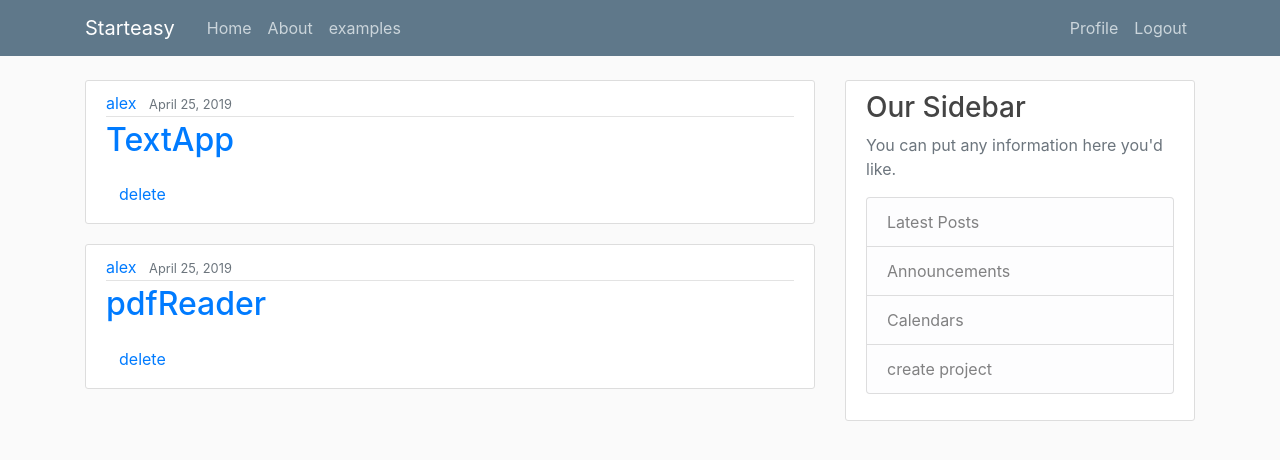
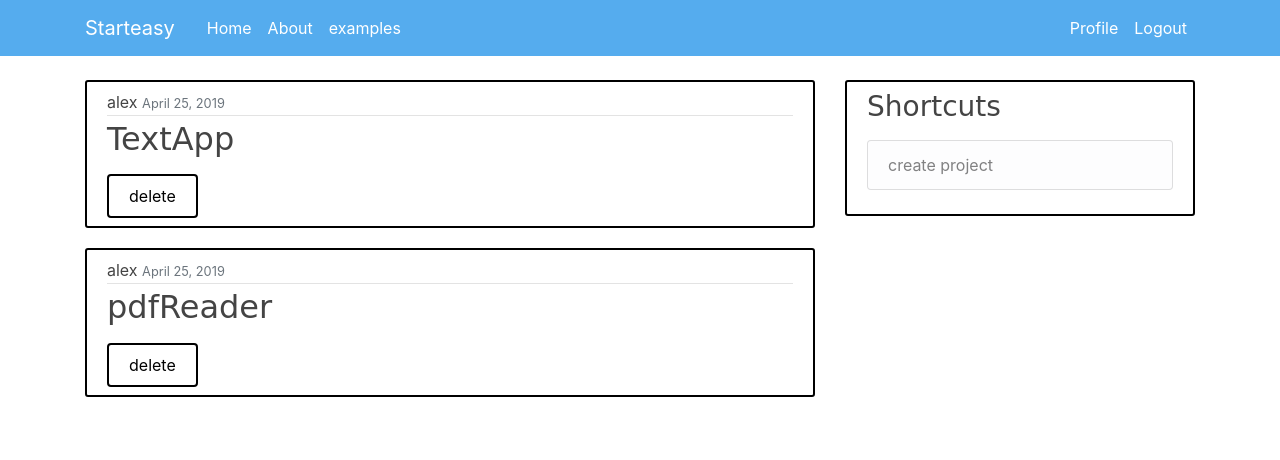
Before and after one commit to AlexSkatkov/StartEasy, a Django app: page / in a window 1280 px wide. Shown: the top 460 px of the page. Run offline with Django 3.2, Linux system fonts and the light colour scheme; a user stored in the database is signed in; data comes from the database, SQL or seed files in the repository; both versions use the stored data as it was after the commit; some libraries are stand-ins or nearby versions.

Commit message:
design fix tal gradus

```diff
--- a/project/static/project/main.css
+++ b/project/static/project/main.css
@@ -1,11 +1,12 @@
 body {
-  background: #fafafa;
+  background: #FFFFFF;
   color: #333333;
   margin-top: 5rem;
 }
 
 h1, h2, h3, h4, h5, h6 {
   color: #444444;
+  font-family: Comic Sans MS;
 }
 
 ul {
@@ -13,15 +14,15 @@ ul {
 }
 
 .bg-steel {
-  background-color: #5f788a;
+  background-color: #55ACEE;
 }
 
 .site-header .navbar-nav .nav-link {
-  color: #cbd5db;
+  color: #ffffff;
 }
 
 .site-header .navbar-nav .nav-link:hover {
-  color: #ffffff;
+  color: #dddddd;
 }
 
 .site-header .navbar-nav .nav-link.active {
@@ -34,6 +35,10 @@ ul {
   border: 1px solid #dddddd;
   border-radius: 3px;
   margin-bottom: 20px;
+  border: 2px solid black;
+  color: black;
+  padding: 8px 20px;
+  font-size: 16px;
 }
 
 .article-title {
@@ -47,6 +52,8 @@ a.article-title:hover {
 
 .article-content {
   white-space: pre-line;
+  color: #444444
+
 }
 
 .article-img {
@@ -59,6 +66,7 @@ a.article-title:hover {
   padding-bottom: 1px;
   margin-bottom: 4px;
   border-bottom: 1px solid #e3e3e3
+
 }
 
 .article-metadata a:hover {
@@ -70,6 +78,7 @@ a.article-title:hover {
   width: 25px;
   height: 25px;
   vertical-align: middle;
+
 }
 
 .account-img {
@@ -82,3 +91,18 @@ a.article-title:hover {
 .account-heading {
   font-size: 2.5rem;
 }
+
+.btn {
+  border: 2px solid black;
+  background-color: white;
+  color: black;
+  padding: 8px 20px;
+  font-size: 16px;
+  cursor: pointer;
+}
+
+/* Green */
+.success {
+  border-color: #f44336;
+  color: red;
+}
--- a/project/templates/project/base.html
+++ b/project/templates/project/base.html
@@ -61,12 +61,9 @@
         </div>
         <div class="col-md-4">
           <div class="content-section">
-            <h3>Our Sidebar</h3>
-            <p class='text-muted'>You can put any information here you'd like.
+            <h3>Shortcuts</h3>
+            <p class='text-muted'>
               <ul class="list-group">
-                <li class="list-group-item list-group-item-light">Latest Posts</li>
-                <li class="list-group-item list-group-item-light">Announcements</li>
-                <li class="list-group-item list-group-item-light">Calendars</li>
                 {% if user.is_authenticated %}
                 <a class="list-group-item list-group-item-light" href="{% url 'post_new' %}">create project</a>
                 {% endif %}
--- a/project/templates/project/home.html
+++ b/project/templates/project/home.html
@@ -4,10 +4,10 @@
         <article class="media content-section">
           <div class="media-body">
             <div class="article-metadata">
-              <a class="mr-2" href="#">{{ post.author }}</a>
+              <a class="article-content" href="#">{{ post.author }}</a>
               <small class="text-muted">{{ post.date_posted|date:"F d, Y" }}</small>
             </div>
-            <h2><a href="{% url 'post_detail' pk=post.pk %}">{{ post.title }}</a></h2>
+            <h2><a class="article-content" href="{% url 'post_detail' pk=post.pk %}">{{ post.title }}</a></h2>
             <p class="article-content">{{ post.content }}</p>
             <a class="btn btn-default" href="{% url 'post_delete' pk=post.pk %}">delete</a>
           </div>
--- a/project/templates/project/post_detail.html
+++ b/project/templates/project/post_detail.html
@@ -27,6 +27,7 @@
         {% if user.is_authenticated %}
         <a class="btn btn-default" href="{% url 'post_edit' pk=post.pk %}">edit</a>
         {% endif %}
-        <a href="{% url 'pdf' %}">pdf</a>
+        <button class="btn success" onclick="location.href='{% url 'pdf' %}'">pdf</button>
+
     </div>
 {% endblock %}
--- a/project/templates/project/post_edit.html
+++ b/project/templates/project/post_edit.html
@@ -2,7 +2,7 @@
 {% load crispy_forms_tags %}
 {% block content %}
     <h2>Edit post</h2>
-    <a href="{% url 'help' %}">help</a>
+    <a class="btn btn-default" href="{% url 'help' %}">help</a>
     <form method="POST" class="post-form">{% csrf_token %}
         {{ form|crispy }}
         <button type="submit" class="save btn btn-default">Save</button>
```
Also changed, not shown: db.sqlite3.
